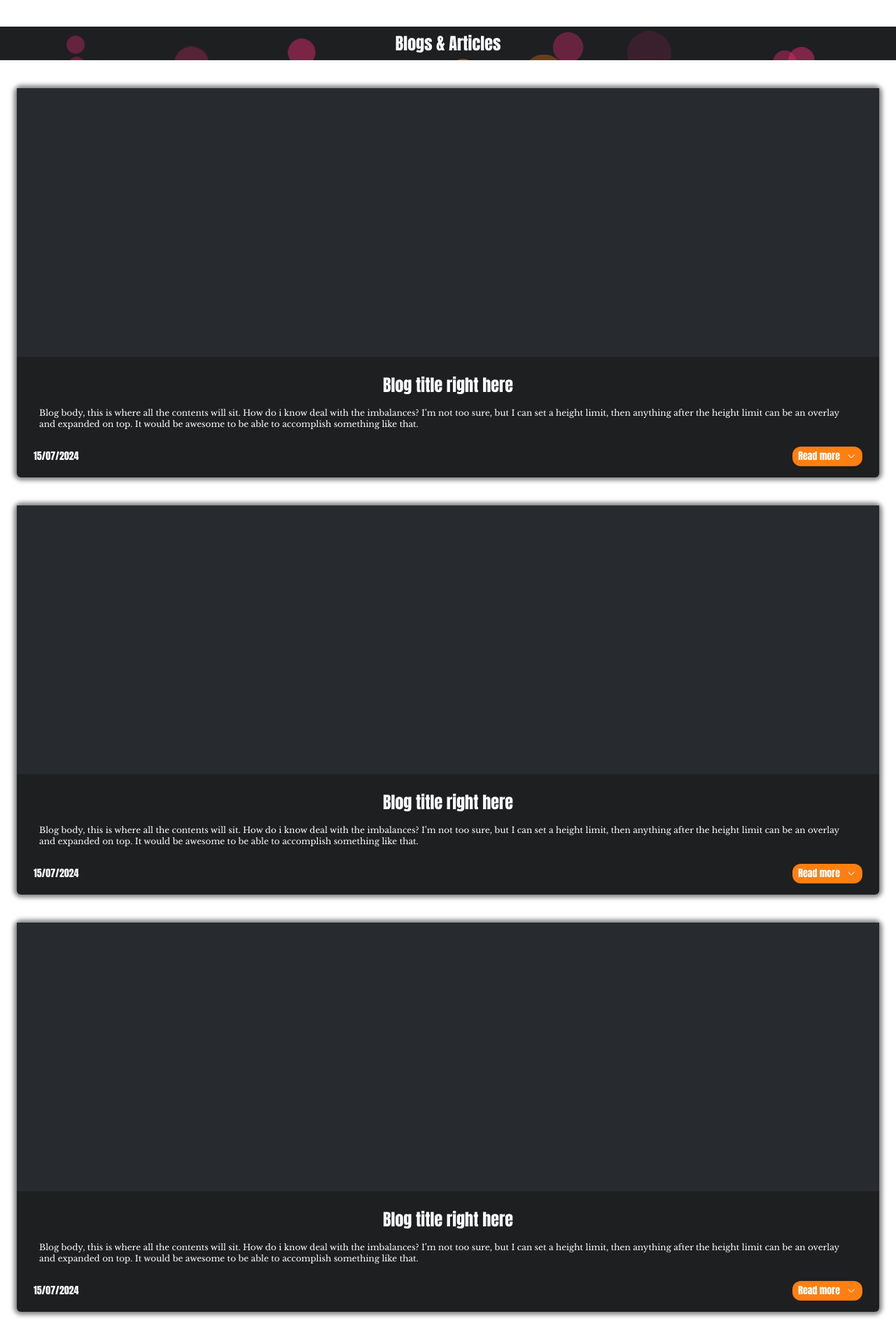
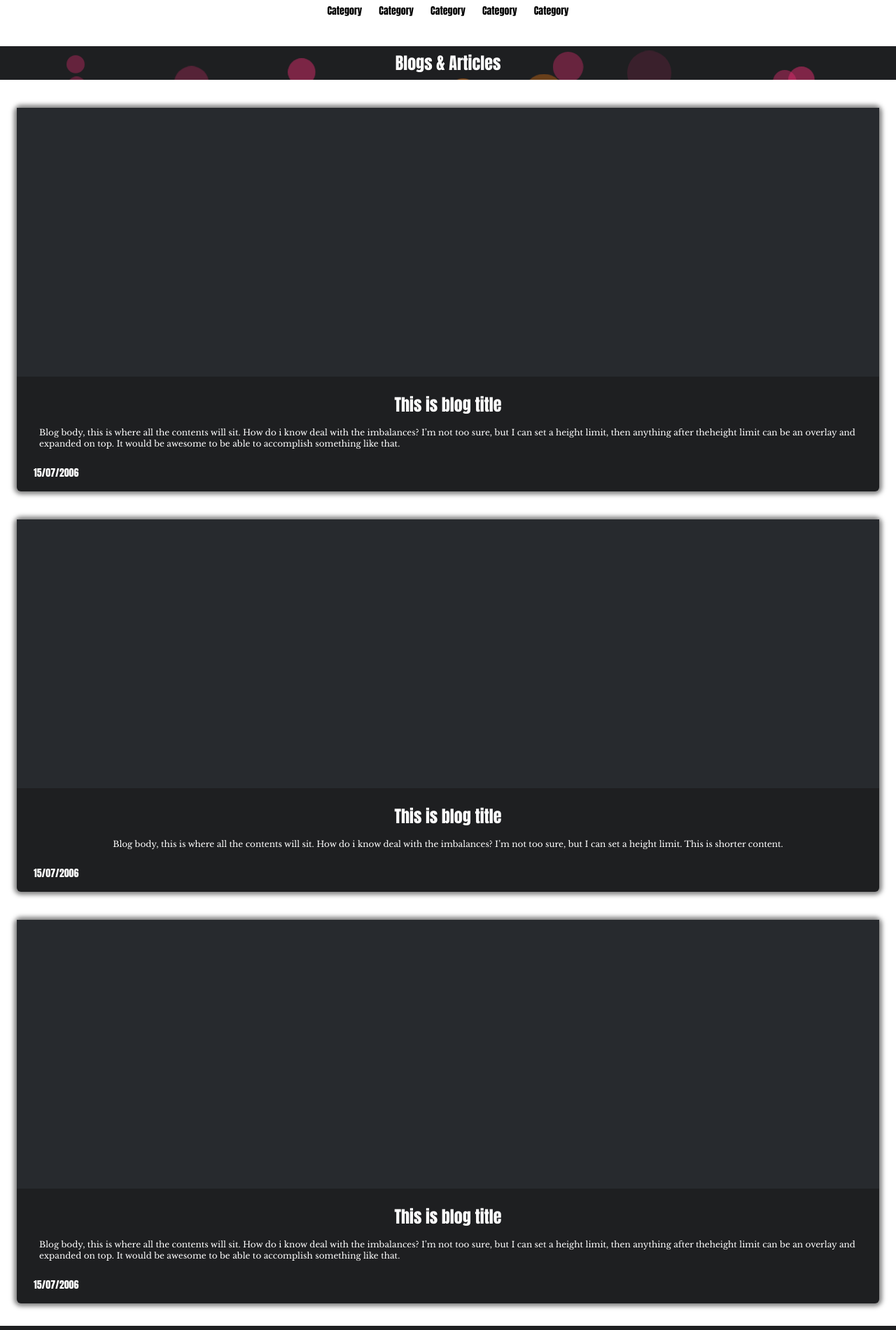
Before and after one commit to Hy-LeTuan/Hy-LeTuan.github.io, a React (Vite) app in the folder personal-profile/: page /blogs in a window 1280 px wide. Shown: the part 382-2282 px from the top of the page at 70% size. Built offline with nearby package versions, Linux system fonts and the light colour scheme.

Commit message:
update read more function on blogs + adds storage system

```diff
--- /dev/null
+++ b/personal-profile/src/data/blogs/blogList.json
@@ -0,0 +1,19 @@
+{
+	"blogs": [
+		{
+			"title": "This is blog title",
+			"date": "15/07/2006",
+			"content": "Blog body, this is where all the contents will sit. How do i know deal with the imbalances? I’m not too sure, but I can set a height limit, then anything after theheight limit can be an overlay and expanded on top. It would be awesome to be able to accomplish something like that."
+		},
+		{
+			"title": "This is blog title",
+			"date": "15/07/2006",
+			"content": "Blog body, this is where all the contents will sit. How do i know deal with the imbalances? I’m not too sure, but I can set a height limit. This is shorter content."
+		},
+		{
+			"title": "This is blog title",
+			"date": "15/07/2006",
+			"content": "Blog body, this is where all the contents will sit. How do i know deal with the imbalances? I’m not too sure, but I can set a height limit, then anything after theheight limit can be an overlay and expanded on top. It would be awesome to be able to accomplish something like that."
+		}
+	]
+}
--- /dev/null
+++ b/personal-profile/src/data/blogs/categories.json
@@ -0,0 +1,24 @@
+{
+	"categories": [
+		{
+			"title": "Category",
+			"image": null
+		},
+		{
+			"title": "Category",
+			"image": null
+		},
+		{
+			"title": "Category",
+			"image": null
+		},
+		{
+			"title": "Category",
+			"image": null
+		},
+		{
+			"title": "Category",
+			"image": null
+		}
+	]
+}
--- a/personal-profile/src/views/Blogs.jsx
+++ b/personal-profile/src/views/Blogs.jsx
@@ -1,8 +1,36 @@
-import React from "react";
+import React, { useState, useEffect } from "react";
 import MediaHeader from "../layout/MediaHeader";
 import SquareAnimation from "../layout/SquareAnimation";
+import blogList from "../data/blogs/blogList.json";
+import categoryList from "../data/blogs/categories.json";
 
 function Blogs() {
+	const [blogs, setBlogs] = useState(blogList.blogs);
+	const [categories, setCategories] = useState(categoryList.categories);
+
+	console.log(categories);
+
+	const checkReadButton = (target) => {
+		if (target) {
+			if (target?.scrollHeight > target.clientHeight) {
+				return true;
+			} else {
+				return false;
+			}
+		}
+	};
+
+	const showMoreContentOnClick = async (event) => {
+		const target = await event.target
+			.closest("button")
+			.parentNode.previousElementSibling.querySelector("p");
+
+		const img = await event.target.closest("button").querySelector("img");
+
+		target.classList.toggle("line-clamp-4");
+		img.classList.toggle("-rotate-90");
+	};
+
 	return (
 		<>
 			<section className="relative overflow-hidden clear-both w-full bg-primary text-white font-heading-font">
@@ -17,12 +45,17 @@ function Blogs() {
 					<h2 className="text-2xl font-heading-font text-black">
 						Categories
 					</h2>
-					<div className="flex gap-9 justify-center items-center">
+					<div className="flex flex-wrap gap-6 px-4 justify-between items-start">
+						{categories?.map((cat, index) => (
+							<div
+								className="flex flex-col items-center justify-center gap-2"
+								key={index}>
 								<div className="bg-neutral w-9 h-9 rounded-full"></div>
-						<div className="bg-neutral w-9 h-9 rounded-full"></div>
-						<div className="bg-neutral w-9 h-9 rounded-full"></div>
-						<div className="bg-neutral w-9 h-9 rounded-full"></div>
-						<div className="bg-neutral w-9 h-9 rounded-full"></div>
+								<h6 className="text-black font-heading-font text-sm">
+									{cat.title}
+								</h6>
+							</div>
+						))}
 					</div>
 				</div>
 				<div className="w-full p-2 bg-primary relative overflow-hidden mt-10 mb-10">
@@ -33,102 +66,46 @@ function Blogs() {
 				</div>
 				<div className="main-section mb-8">
 					<div className="card-holder">
-						<div className="blog-card">
+						{blogs?.map((blog, index) => (
+							<div className="blog-card" key={index}>
 								<div className="w-full h-96 bg-neutral"></div>
 								<div className="blog-card-body">
 									<h2 className="text-2xl font-heading-font text-white text-center">
-									Blog title right here
+										{blog.title}
 									</h2>
-								<p className="text-left font-body-font text-white text-xs">
-									Blog body, this is where all the contents
-									will sit. How do i know deal with the
-									imbalances? I’m not too sure, but I can set
-									a height limit, then anything after the
-									height limit can be an overlay and expanded
-									on top. It would be awesome to be able to
-									accomplish something like that.
+									<p
+										id={`blog-content-${index}`}
+										className="text-left font-body-font text-white text-xs line-clamp-4 transition-all duration-1000">
+										{blog.content}
 									</p>
 								</div>
 								<div className="flex w-full justify-between px-6 items-center mb-4">
 									<h6 className="text-sm font-heading-font text-white">
-									15/07/2024
+										{blog.date}
 									</h6>
-								<button className="btn btn-card-footer gap-2">
+									{checkReadButton(
+										document.querySelector(
+											`p[id="blog-content-${index}"]`
+										)
+									) && (
+										<button
+											className="btn btn-card-footer gap-2"
+											onClick={(event) =>
+												showMoreContentOnClick(event)
+											}>
 											<h6 className="text-sm font-heading-font text-white">
 												Read more
 											</h6>
 											<img
 												src="./src/assets/expand.svg"
 												alt="expand icon"
-										className="text-white w-4 h-4"
+												className="text-white w-4 h-4 -rotate-90 transition-all duration-300"
 											/>
 										</button>
+									)}
 								</div>
 							</div>
-						<div className="blog-card">
-							<div className="w-full h-96 bg-neutral"></div>
-							<div className="blog-card-body">
-								<h2 className="text-2xl font-heading-font text-white text-center">
-									Blog title right here
-								</h2>
-								<p className="text-left font-body-font text-white text-xs">
-									Blog body, this is where all the contents
-									will sit. How do i know deal with the
-									imbalances? I’m not too sure, but I can set
-									a height limit, then anything after the
-									height limit can be an overlay and expanded
-									on top. It would be awesome to be able to
-									accomplish something like that.
-								</p>
-							</div>
-							<div className="flex w-full justify-between px-6 items-center mb-4">
-								<h6 className="text-sm font-heading-font text-white">
-									15/07/2024
-								</h6>
-								<button className="btn btn-card-footer gap-2">
-									<h6 className="text-sm font-heading-font text-white">
-										Read more
-									</h6>
-									<img
-										src="./src/assets/expand.svg"
-										alt="expand icon"
-										className="text-white w-4 h-4"
-									/>
-								</button>
-							</div>
-						</div>
-						<div className="blog-card">
-							<div className="w-full h-96 bg-neutral"></div>
-							<div className="blog-card-body">
-								<h2 className="text-2xl font-heading-font text-white text-center">
-									Blog title right here
-								</h2>
-								<p className="text-left font-body-font text-white text-xs">
-									Blog body, this is where all the contents
-									will sit. How do i know deal with the
-									imbalances? I’m not too sure, but I can set
-									a height limit, then anything after the
-									height limit can be an overlay and expanded
-									on top. It would be awesome to be able to
-									accomplish something like that.
-								</p>
-							</div>
-							<div className="flex w-full justify-between px-6 items-center mb-4">
-								<h6 className="text-sm font-heading-font text-white">
-									15/07/2024
-								</h6>
-								<button className="btn btn-card-footer gap-2">
-									<h6 className="text-sm font-heading-font text-white">
-										Read more
-									</h6>
-									<img
-										src="./src/assets/expand.svg"
-										alt="expand icon"
-										className="text-white w-4 h-4"
-									/>
-								</button>
-							</div>
-						</div>
+						))}
 					</div>
 				</div>
 			</section>
```
Lines whose indentation alone changed are shown as unchanged.
